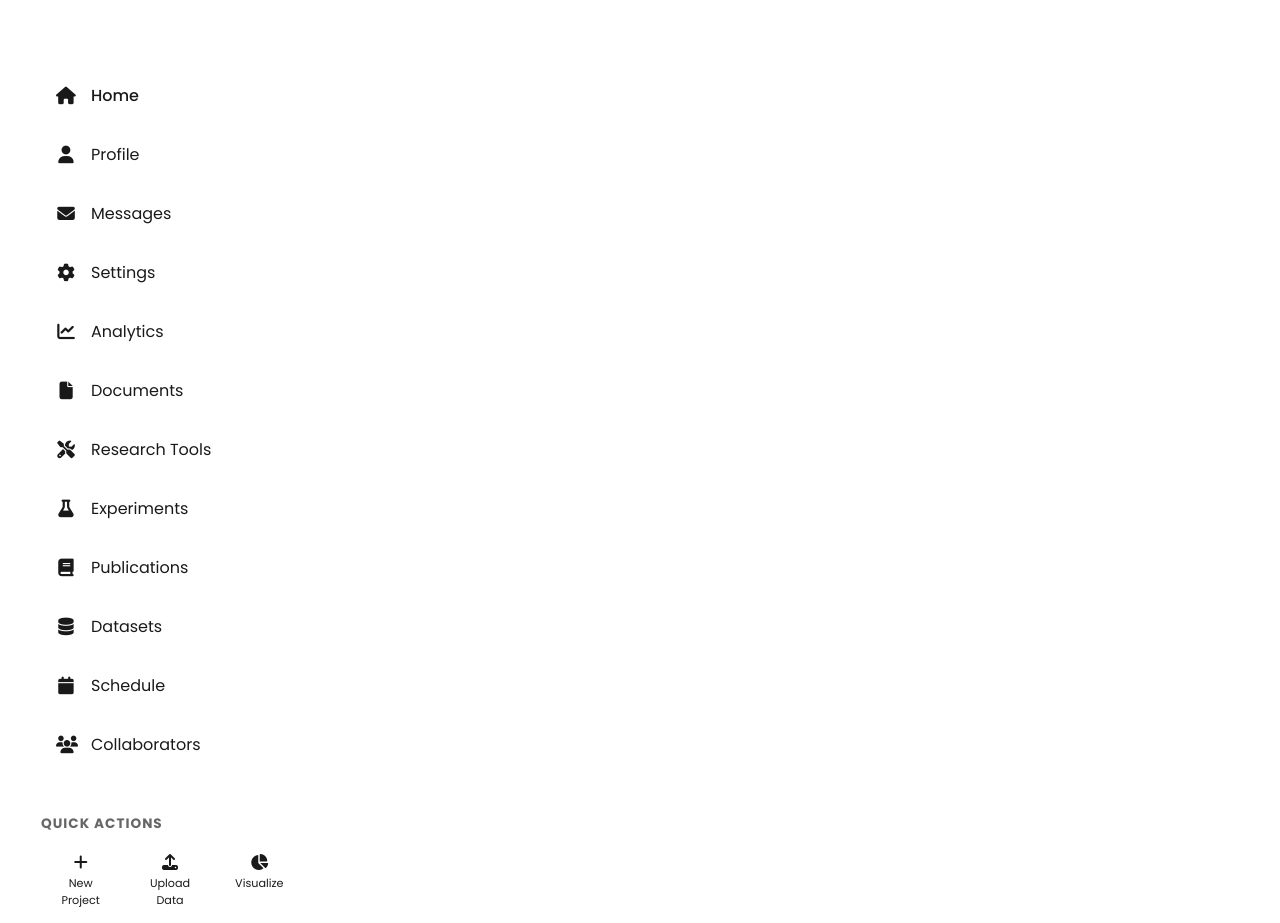
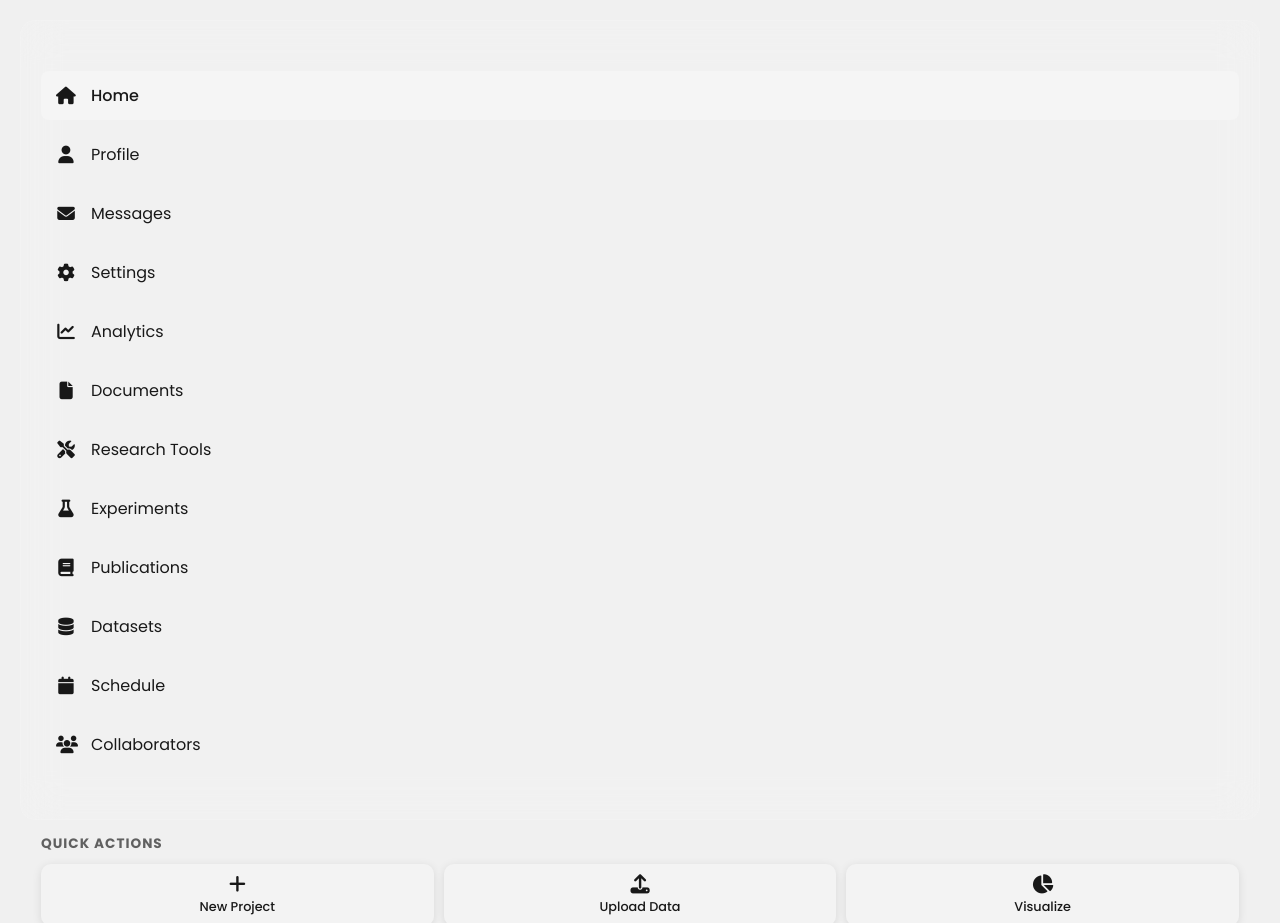
Before and after one commit to imrutunjaya/Sidebar, a plain HTML site: page index.html in a window 1280 px wide. Shown: the top 923 px of the page. Drawn offline with Linux system fonts and the light colour scheme.

Commit message:
Update index.html

```diff
--- a/index.html
+++ b/index.html
@@ -17,20 +17,19 @@
 
         body {
             min-height: 100vh;
-            background: transparent;
+            background: #f0f0f0; /* Light background for contrast */
             padding: 20px;
             display: flex; /* Use flexbox for layout */
         }
 
         .sidebar {
             width: 100%; /* Set sidebar to full width */
-            max-width: 300px; /* Optional: limit max width */
             height: 100vh;
-            background: rgba(255, 255, 255, 0.05);
+            background: rgba(255, 255, 255, 0.1); /* Transparent background */
             backdrop-filter: blur(20px);
             -webkit-backdrop-filter: blur(20px);
             border-radius: 15px;
-            border: 1px solid rgba(255, 255, 255, 0.05);
+            border: 1px solid rgba(255, 255, 255, 0.1);
             padding: 30px 20px;
             color: rgba(0, 0, 0, 0.9);
             display: flex;
@@ -55,12 +54,12 @@
         }
 
         .nav-item:hover {
-            background: rgba(255, 255, 255, 0.1);
+            background: rgba(255, 255, 255, 0.2);
             transform: translateX(5px); /* Slide effect on hover */
         }
 
         .nav-item.active {
-            background: rgba(255, 255, 255, 0.15);
+            background: rgba(255, 255, 255, 0.25);
             font-weight: 500;
         }
 
@@ -76,32 +75,8 @@
             transform: scale(1.1); /* Scale icon on hover */
         }
 
-        .bottom-menu {
-            margin-top: auto;
-        }
-
-        .social-icons {
-            display: flex;
-            justify-content: flex-start; /* Align social icons to the left */
-            gap: 15px;
-            margin-bottom: 20px;
-        }
-
-        .social-icon {
-            width: 35px;
-            height: 35px;
-            border-radius: 50%;
-            background: rgba(255, 255, 255, 0.2);
-            display: flex;
-            align-items: center;
-            justify-content: center;
-            cursor: pointer;
-            transition: all 0.3s ease;
-        }
-
-        .social-icon:hover {
-            background: rgba(255, 255, 255, 0.35);
-            transform: translateY(-3px);
+        .quick-actions {
+            margin-top: 20px; /* Add margin for spacing */
         }
 
         .section-title {
@@ -119,23 +94,24 @@
         }
 
         .tile {
-            background: rgba(255,255,255,0.1);
-            border-radius: 8px;
-            padding: 10px;
+            background: rgba(255,255,255,0.2); /* Slightly transparent background */
+            border-radius: 10px;
+            padding: 10px; /* Reduced padding for smaller cards */
             text-align: center;
             cursor: pointer;
-            transition: all 0.2s ease;
+            transition: all 0.3s ease;
+            box-shadow: 0 2px 10px rgba(0, 0, 0, 0.1); /* Add shadow for card effect */
         }
 
         .tile:hover {
-            background: rgba(255,255,255,0.2);
-            transform: translateY(-5px); /* Lift effect on hover */
+            background: rgba(255,255,255,0.3);
+            transform: translateY(-3px); /* Lift effect on hover */
         }
 
         .tile i {
             display: block;
             margin-bottom: 5px;
-            font-size: 1rem;
+            font-size: 1.2rem; /* Adjust icon size */
             transition: transform 0.2s ease; /* Add transition for tile icon */
         }
 
@@ -144,9 +120,39 @@
         }
 
         .tile span {
-            font-size: 0.7rem;
+            font-size: 0.8rem; /* Adjust font size */
             display: block;
+            font-weight: 500; /* Bold text */
         }
+
+        .bottom-menu {
+            margin-top: auto;
+        }
+
+        .social-icons {
+            display: flex;
+            justify-content: flex-start; /* Align social icons to the left */
+            gap: 15px;
+            margin-bottom: 20px;
+        }
+
+        .social-icon {
+            width: 35px; /* Adjust size for better visibility */
+            height: 35px;
+            border-radius: 50%;
+            background: rgba(255, 255, 255, 0.2);
+            display: flex;
+            align-items: center;
+            justify-content: center;
+            cursor: pointer;
+            transition: all 0.3s ease;
+        }
+
+        .social-icon:hover {
+            background: rgba(255, 255, 255, 0.35);
+            transform: translateY(-3px);
+        }
+
     </style>
 </head>
 <body>
```
